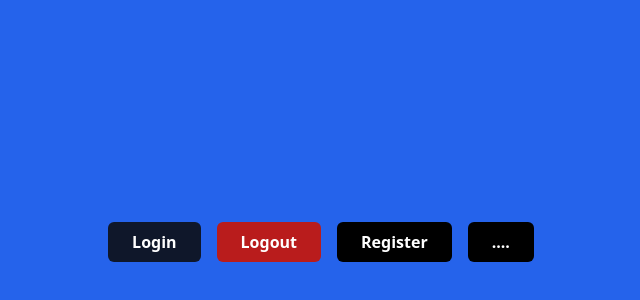
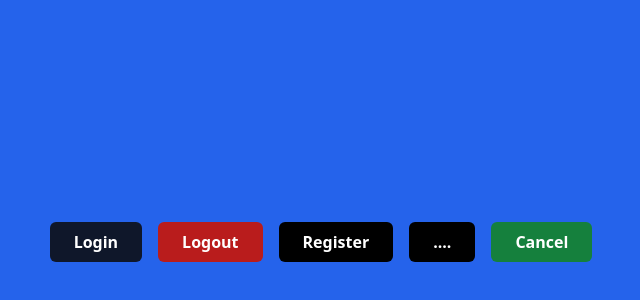
Before and after one commit to AlamRidha/my-react-app, a React (Vite) app: page / in a window 1280 px wide. Shown: the part 158-458 px from the top of the page, without its empty margins (319-959 px from the left). Built offline with nearby package versions, Linux system fonts and the light colour scheme.

Commit message:
Atomic Design

```diff
--- a/src/App.jsx
+++ b/src/App.jsx
@@ -1,17 +1,5 @@
 import React from "react";
-
-const Button = (props) => {
-  const { children = "....", variant = "bg-black" } = props;
-
-  return (
-    <button
-      className={`h-10 px-6 font-semibold rounded-md ${variant} text-white`}
-      type="submit"
-    >
-      {children}
-    </button>
-  );
-};
+import Button from "./components/Elements/Button";
 
 function App() {
   return (
@@ -21,6 +9,7 @@ function App() {
         <Button variant="bg-red-700">Logout</Button>
         <Button>Register</Button>
         <Button></Button>
+        <Button variant="bg-green-700">Cancel</Button>
       </div>
     </div>
   );
--- /dev/null
+++ b/src/components/Elements/Button/index.jsx
@@ -0,0 +1,14 @@
+const Button = (props) => {
+  const { children = "....", variant = "bg-black" } = props;
+
+  return (
+    <button
+      className={`h-10 px-6 font-semibold rounded-md ${variant} text-white`}
+      type="submit"
+    >
+      {children}
+    </button>
+  );
+};
+
+export default Button;
```
Also changed, not shown: src/components/Elements/Input/Inputs.jsx (added), src/components/Elements/Input/Label.jsx (added), src/components/Elements/Input/index.jsx (added).
